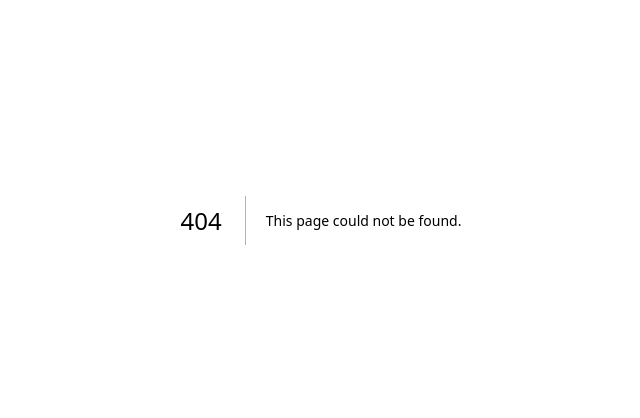
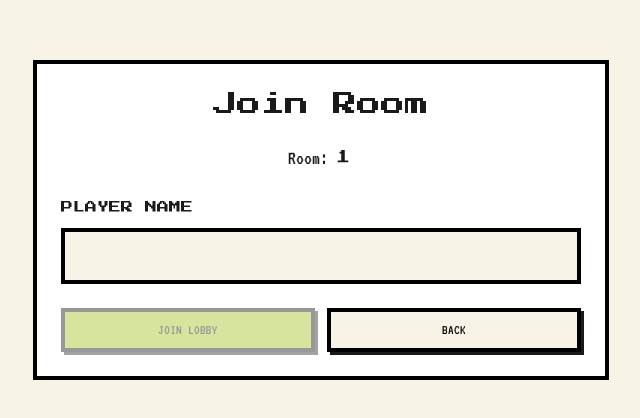
Before and after one commit to Sakiey1/poketypeguessr, a Next.js app: page /join/1 in a window 1280 px wide. Before the commit this address had no page. Shown: the part 180-598 px from the top of the page, without its empty margins (319-959 px from the left). Built offline with nearby package versions, Linux system fonts and the light colour scheme; no server answers.

Commit message:
lobby join with link

```diff
--- /dev/null
+++ b/app/join/[roomCode]/page.tsx
@@ -0,0 +1,79 @@
+"use client";
+
+import { useParams, useRouter } from "next/navigation";
+import { useState } from "react";
+
+import { PixelButton } from "@/components/PixelButton";
+import { useSocket } from "@/lib/use-socket";
+
+export default function JoinByLinkPage() {
+  const params = useParams<{ roomCode: string }>();
+  const router = useRouter();
+  const socket = useSocket();
+  const roomCode = (params.roomCode ?? "").toUpperCase();
+
+  const [playerName, setPlayerName] = useState(() =>
+    typeof window === "undefined" ? "" : (window.localStorage.getItem("poketypeguessr:name") ?? ""),
+  );
+  const [busy, setBusy] = useState(false);
+  const [error, setError] = useState<string | null>(null);
+
+  const sanitizedName = playerName.trim().slice(0, 16);
+  const canSubmit = sanitizedName.length > 0 && Boolean(socket) && roomCode.length === 4;
+
+  const joinFromLink = () => {
+    if (!socket || !canSubmit) {
+      setError("Enter a player name first.");
+      return;
+    }
+
+    setBusy(true);
+    setError(null);
+    socket.emit(
+      "join_room",
+      { roomCode, playerName: sanitizedName },
+      ({ ok, error: joinError }: { ok: boolean; error?: string }) => {
+        setBusy(false);
+        if (!ok) {
+          setError(joinError ?? "Unable to join room.");
+          return;
+        }
+        window.localStorage.setItem("poketypeguessr:name", sanitizedName);
+        window.localStorage.setItem("poketypeguessr:roomCode", roomCode);
+        router.push(`/lobby/${roomCode}`);
+      },
+    );
+  };
+
+  return (
+    <main className="flex min-h-screen items-center justify-center bg-[#f7f4e7] p-6">
+      <div className="w-full max-w-xl border-4 border-black bg-white p-6 space-y-6">
+        <h1 className="font-press text-2xl text-center">Join Room</h1>
+        <p className="font-pixel text-xl text-center">
+          Room: <span className="font-press text-sm tracking-[0.3em]">{roomCode}</span>
+        </p>
+
+        <label className="block">
+          <span className="font-press text-xs uppercase">Player Name</span>
+          <input
+            value={playerName}
+            onChange={(event) => setPlayerName(event.target.value)}
+            className="mt-2 w-full border-4 border-black px-3 py-2 font-pixel text-2xl bg-[#f7f4e7]"
+            maxLength={16}
+          />
+        </label>
+
+        <div className="flex gap-3">
+          <PixelButton disabled={!canSubmit || busy} onClick={joinFromLink} className="flex-1">
+            Join Lobby
+          </PixelButton>
+          <PixelButton variant="secondary" onClick={() => router.push("/")} className="flex-1">
+            Back
+          </PixelButton>
+        </div>
+
+        {error && <p className="font-pixel text-xl text-[#c03028]">{error}</p>}
+      </div>
+    </main>
+  );
+}
--- a/app/lobby/[roomCode]/page.tsx
+++ b/app/lobby/[roomCode]/page.tsx
@@ -19,6 +19,7 @@ export default function LobbyPage() {
   const [error, setError] = useState<string | null>(null);
   const [showCustomTarget, setShowCustomTarget] = useState(false);
   const [customTargetInput, setCustomTargetInput] = useState("10");
+  const [copyStatus, setCopyStatus] = useState<string | null>(null);
   const [playerName] = useState(() =>
     typeof window === "undefined" ? "" : (localStorage.getItem("poketypeguessr:name") ?? ""),
   );
@@ -108,12 +109,31 @@ export default function LobbyPage() {
     });
   };
 
+  const copyInviteLink = async () => {
+    if (typeof window === "undefined") {
+      return;
+    }
+    const inviteUrl = `${window.location.origin}/join/${roomCode}`;
+    try {
+      await navigator.clipboard.writeText(inviteUrl);
+      setCopyStatus("Invite link copied!");
+    } catch {
+      setCopyStatus("Couldn't copy link automatically.");
+    }
+  };
+
   return (
     <main className="min-h-screen bg-[#f7f4e7] p-6">
       <div className="mx-auto max-w-4xl border-4 border-black bg-white p-6 space-y-6">
         <h1 className="font-press text-2xl text-center">Lobby</h1>
         <div className="font-press text-sm text-center">
           Room Code: <span className="tracking-[0.3em]">{roomCode}</span>
+        </div>
+        <div className="flex items-center justify-center gap-3">
+          <PixelButton variant="secondary" onClick={copyInviteLink}>
+            Copy Link
+          </PixelButton>
+          {copyStatus && <span className="font-pixel text-xl">{copyStatus}</span>}
         </div>
 
         <div className="grid gap-2">
```
